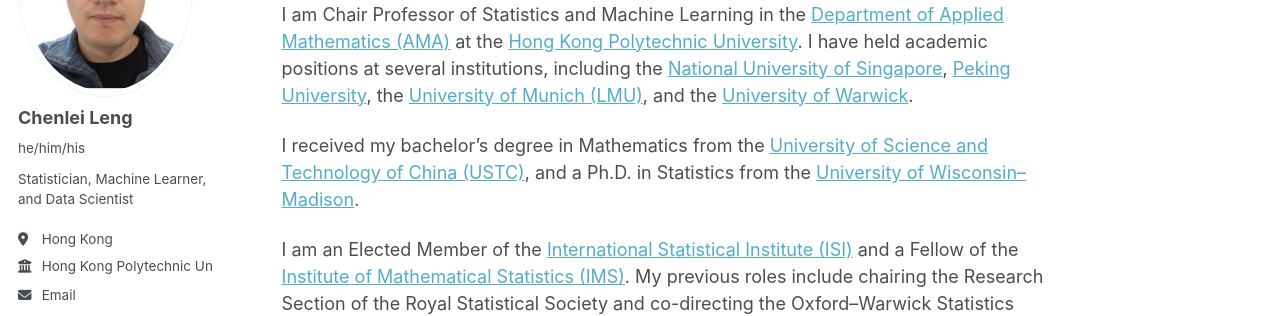
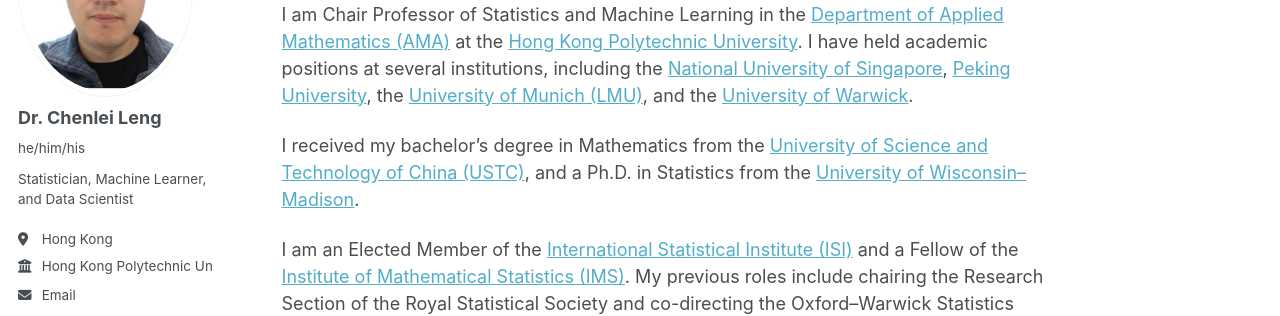
Before and after one commit to chenlei-leng/chenlei-leng.github.io, a Jekyll site: the page built from _pages/about.md, in a window 1280 px wide. Shown: the part 218-534 px from the top of the page. Built offline with Jekyll 4.4.1, drawn with Linux system fonts in a browser that asks for light colours; some web fonts are replaced; a script that is not in the unit is left out.

```diff
--- a/_config.yml
+++ b/_config.yml
@@ -23,7 +23,7 @@
 author:
   # Biographic information
   avatar           : "profile.jpg"
-  name             : "Chenlei Leng"
+  name             : "Dr. Chenlei Leng"
   pronouns         : "he/him/his"# example: "she/her"
   bio              : "Statistician, Machine Learner, and Data Scientist"
   location         : "Hong Kong"
```
